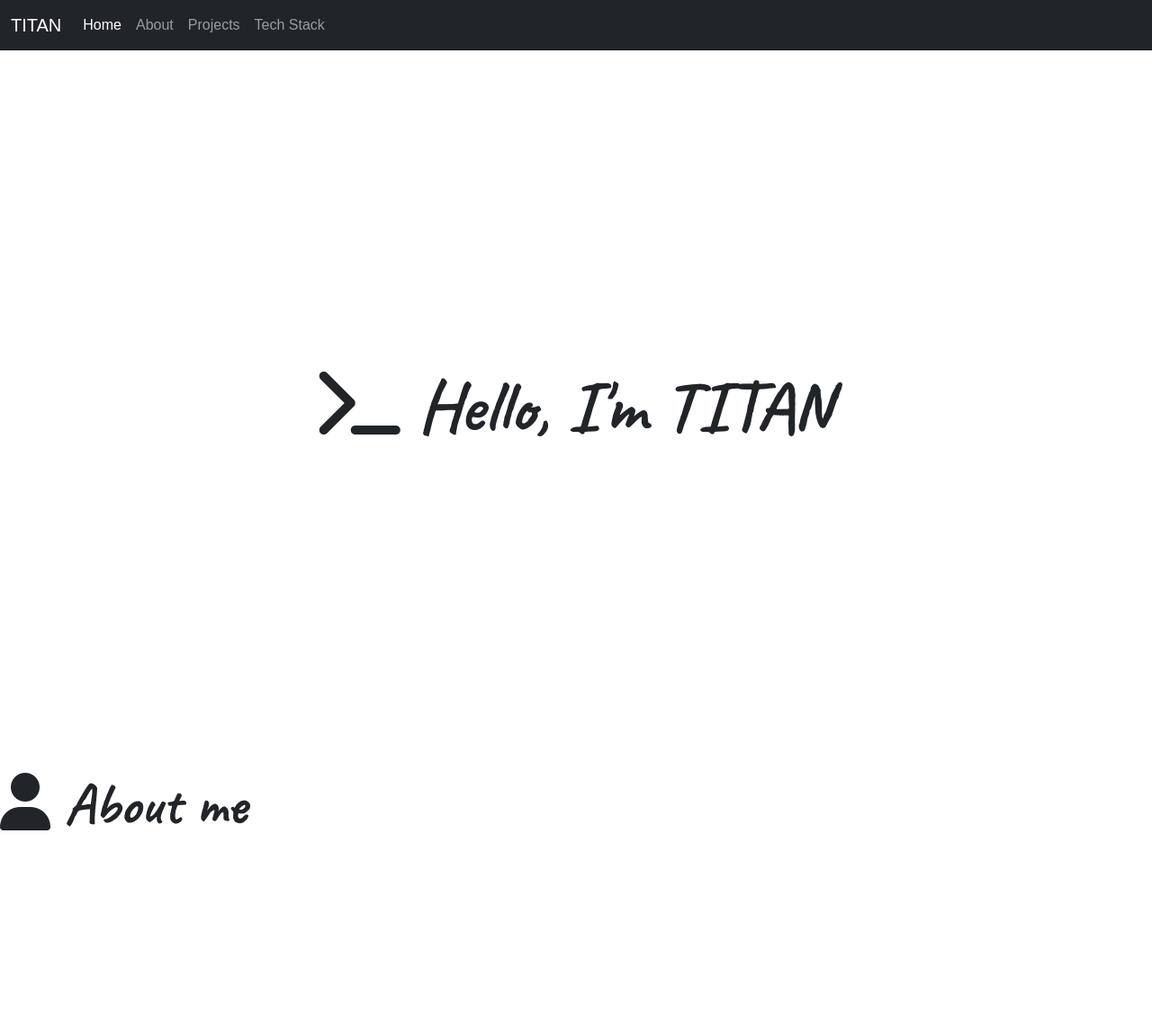
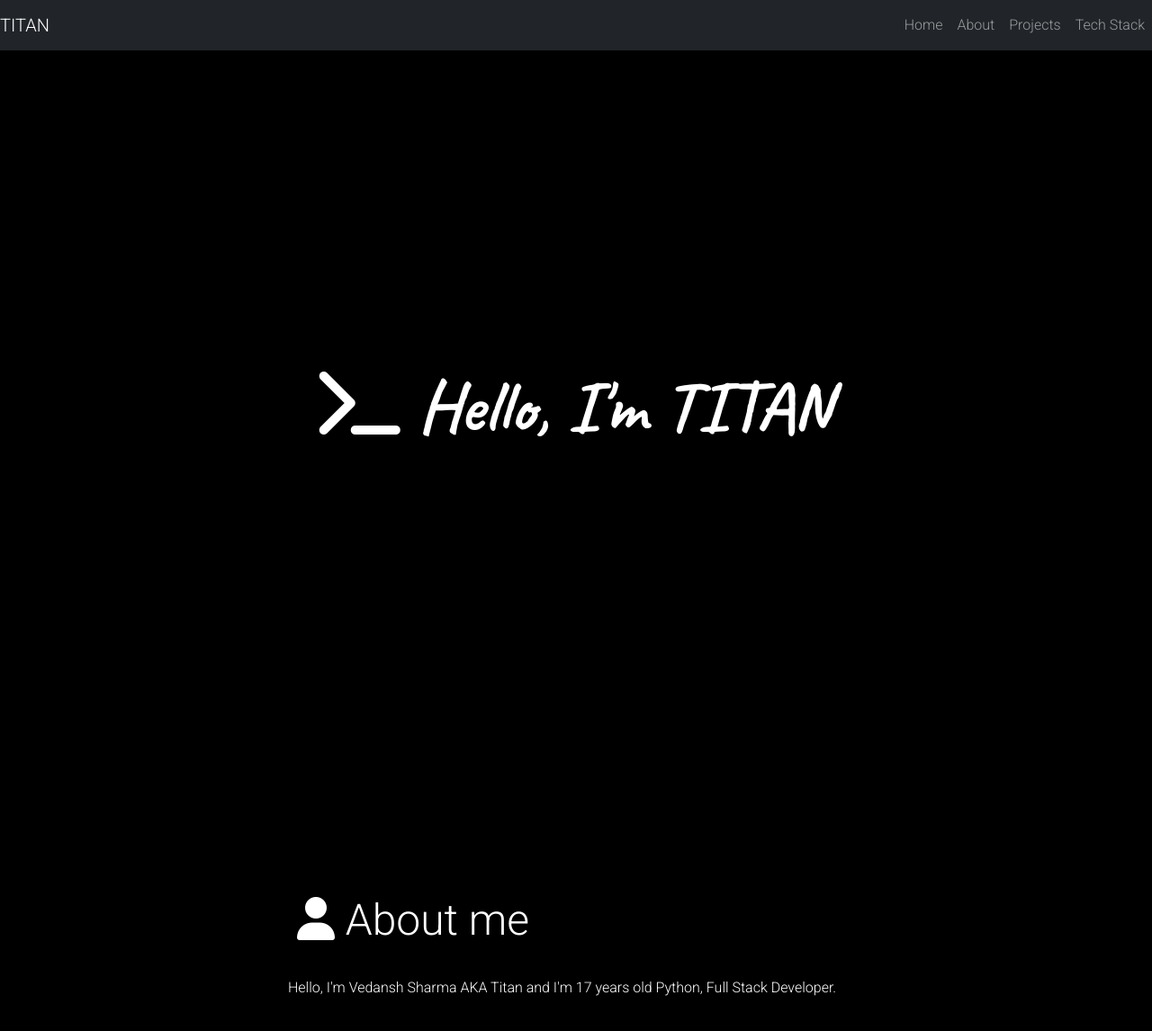
Before and after one commit to Titan-Codes/titan, a React (Create React App) app in the folder portfolio/: page / in a window 1280 px wide. Shown: the top 1146 px of the page at 90% size. Built offline with nearby package versions, Linux system fonts and the light colour scheme.

Commit message:
changed the bg color and fonts.

```diff
--- a/portfolio/public/index.html
+++ b/portfolio/public/index.html
@@ -12,11 +12,15 @@
     <!-- Bootstrap CDN -->
     <link href="https://cdn.jsdelivr.net/npm/bootstrap@5.2.0-beta1/dist/css/bootstrap.min.css" rel="stylesheet" integrity="sha384-0evHe/X+R7YkIZDRvuzKMRqM+OrBnVFBL6DOitfPri4tjfHxaWutUpFmBp4vmVor" crossorigin="anonymous">
 
+    <!-- jQuery CDN -->
+    <script src="https://code.jquery.com/jquery-3.6.0.min.js" integrity="sha256-/xUj+3OJU5yExlq6GSYGSHk7tPXikynS7ogEvDej/m4=" crossorigin="anonymous"></script>
+
     <!-- Fontawesome kit -->
     <script src="https://kit.fontawesome.com/d3e43fefda.js" crossorigin="anonymous"></script>
 
     <!-- Website Icon -->
-    <link rel="icon" href="https://cdn.discordapp.com/attachments/743817386792058971/980825952961581126/unknown.png" />
+    <link rel="icon" href="https://cdn.discordapp.com/emojis/812859661132496957.png?size=128" />
+
     <!-- CSS File Link -->
     <link rel="stylesheet" href="style.css">
 
--- a/portfolio/public/style.css
+++ b/portfolio/public/style.css
@@ -1,7 +1,10 @@
 @import url('https://fonts.googleapis.com/css2?family=Caveat:wght@700&display=swap');
+@import url('https://fonts.googleapis.com/css2?family=Roboto:wght@300&display=swap');
 
 body {
-    font-family: 'Caveat', cursive;
+    font-family: 'Roboto', sans-serif;
+    background-color: black;
+    color: white;
 }
 
 /* Sections */
@@ -15,15 +18,11 @@ body {
 .second-section {
     display: flex;
     height: 100vh;
+    justify-content: center;
 }
 
 /* Navbar */
 
-.navbar {
-    /* position: fixed; */
-    /* width: 100%; */
-    font-family: Arial, Helvetica, sans-serif;
-}
 
 /* First Section code */
 .heading {
@@ -44,6 +43,14 @@ body {
 
 /* Second Section code */
 
+.about-container {
+    margin-top: 10%;
+    width: 50%;
+    height: 50%;
+    border-radius: 5%;
+}
+
 .about-heading {
-    font-size: 4rem;
+    margin: 10px 10px;
+    font-size: 3rem;
 }
--- a/portfolio/src/components/About.jsx
+++ b/portfolio/src/components/About.jsx
@@ -3,7 +3,12 @@ import React from "react";
 function About(){
     return (
         <section className="second-section" id="about">
-            <h1 className="about-heading"><i class="fa-solid fa-user"></i> About me</h1>
+            <div className="about-container">
+                <h1 className="about-heading"><i class="fa-solid fa-user"></i> About me</h1>
+                <br></br>
+                <p>Hello, I'm Vedansh Sharma AKA Titan and I'm 17 years old Python, Full Stack Developer.</p>
+            </div>
+
         </section>
     )
 }
--- a/portfolio/src/components/Navbar.jsx
+++ b/portfolio/src/components/Navbar.jsx
@@ -2,16 +2,15 @@ import React from "react";
 
 function Navbar() {
     return (
-        <nav className="navbar navbar-dark navbar-expand-lg bg-dark sticky-top">
-            <div class="container-fluid">
+        <nav class="navbar navbar-expand-lg navbar-dark sticky-top bg-dark">
             <a class="navbar-brand" href="#">TITAN</a>
-                <button class="navbar-toggler" type="button" data-bs-toggle="collapse" data-bs-target="#navbarNav" aria-controls="navbarNav" aria-expanded="false" aria-label="Toggle navigation">
+            <button class="navbar-toggler" type="button" data-bs-toggle="collapse" data-bs-target="#navbarTogglerDemo02" aria-controls="navbarTogglerDemo02" aria-expanded="true" aria-label="Toggle navigation">
                 <span class="navbar-toggler-icon"></span>
             </button>
-                <div class="collapse navbar-collapse" id="navbarNav">
-                    <ul class="navbar-nav">
+            <div class="collapse navbar-collapse" id="navbarTogglerDemo02">
+                <ul class="navbar-nav ms-auto">
                     <li class="nav-item">
-                            <a class="nav-link active" aria-current="page" href="#home">Home</a>
+                        <a class="nav-link" href="#home">Home</a>
                     </li>
                     <li class="nav-item">
                         <a class="nav-link" href="#about">About</a>
@@ -24,9 +23,11 @@ function Navbar() {
                     </li>
                 </ul>
             </div>
-            </div>
         </nav>
     )
 }
 
+
+//
+
 export default Navbar;
```
Lines whose indentation alone changed are shown as unchanged.
